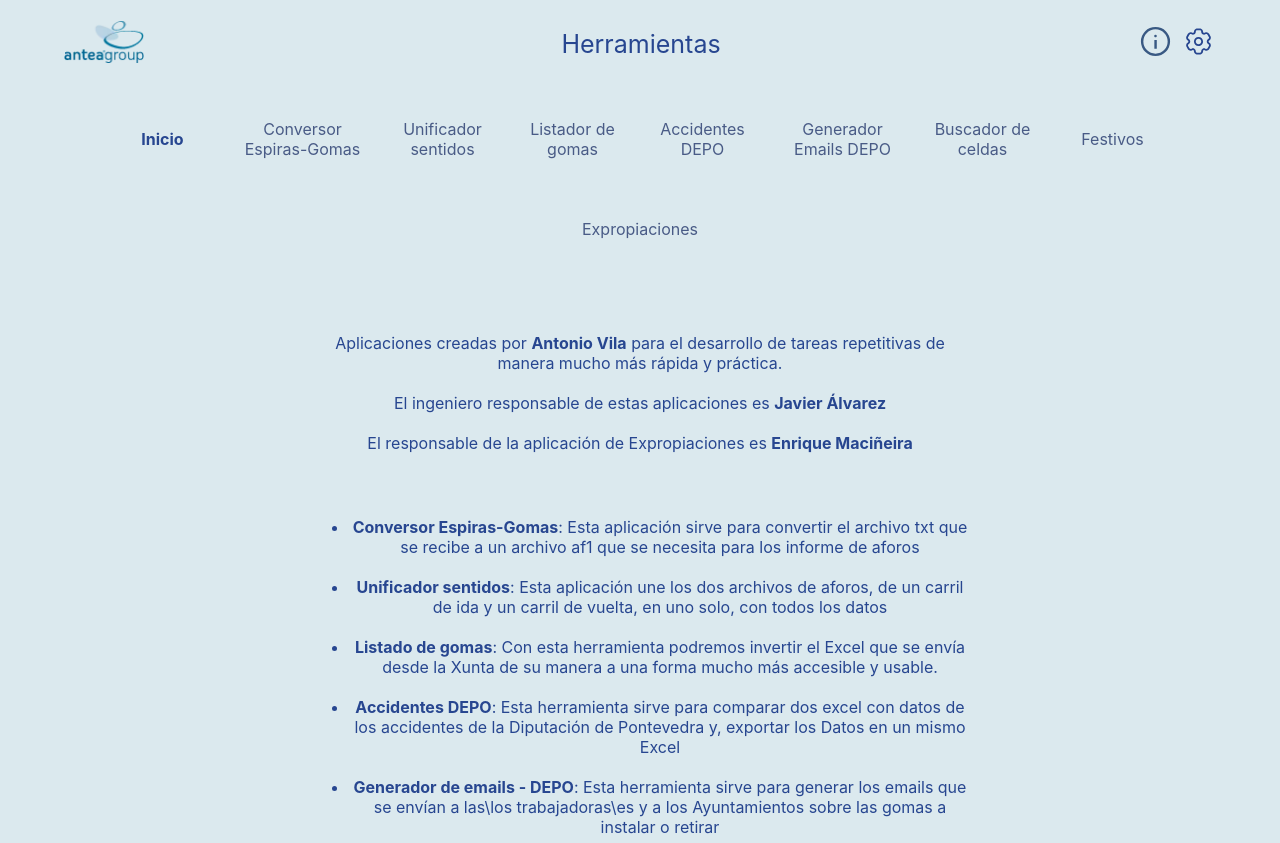
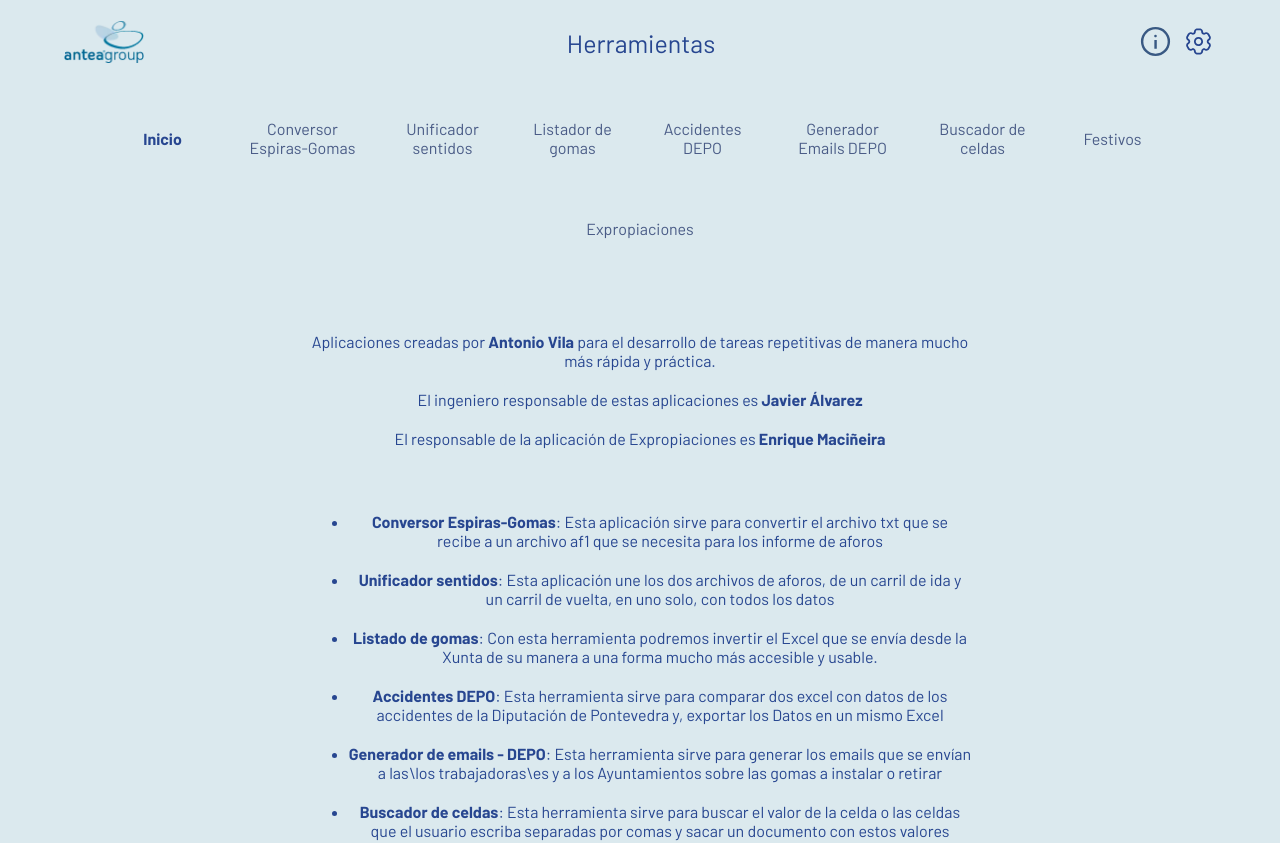
Before and after one commit to antoniovilaAntea/herramientas-varias, a React (Create React App) app: page / in a window 1280 px wide. Shown: the top 843 px of the page. Built offline with nearby package versions, Linux system fonts and the light colour scheme.

Commit message:
feat: change a little bit to style of web

```diff
--- a/public/index.html
+++ b/public/index.html
@@ -11,6 +11,12 @@
     />
     <link rel="apple-touch-icon" href="%PUBLIC_URL%/logo192.png" />
     <link rel="manifest" href="%PUBLIC_URL%/manifest.json" />
+    <link rel="preconnect" href="https://fonts.googleapis.com" />
+    <link rel="preconnect" href="https://fonts.gstatic.com" crossorigin />
+    <link
+      href="https://fonts.googleapis.com/css2?family=Barlow:ital,wght@0,100;0,200;0,300;0,400;0,500;0,600;0,700;0,800;0,900;1,100;1,200;1,300;1,400;1,500;1,600;1,700;1,800;1,900&family=Lato:ital,wght@0,100;0,300;0,400;0,700;0,900;1,100;1,300;1,400;1,700;1,900&display=swap"
+      rel="stylesheet"
+    />
     <title>Herramientas AnteaGroup</title>
   </head>
   <body>
--- a/src/Components/estilo.css
+++ b/src/Components/estilo.css
@@ -335,3 +335,6 @@
 label {
   color: #395983;
 }
+* {
+  font-family: "Barlow";
+}
```
